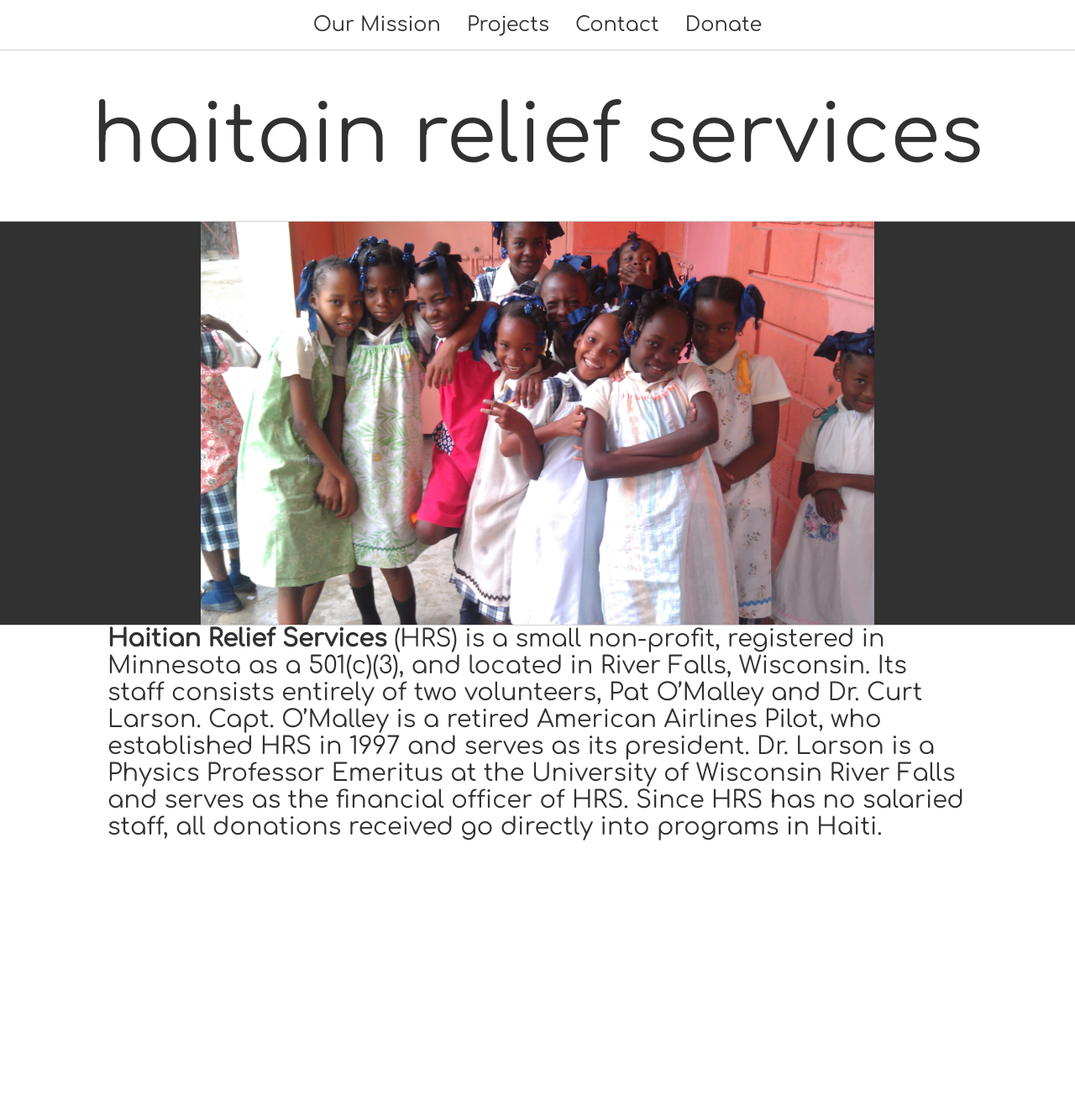
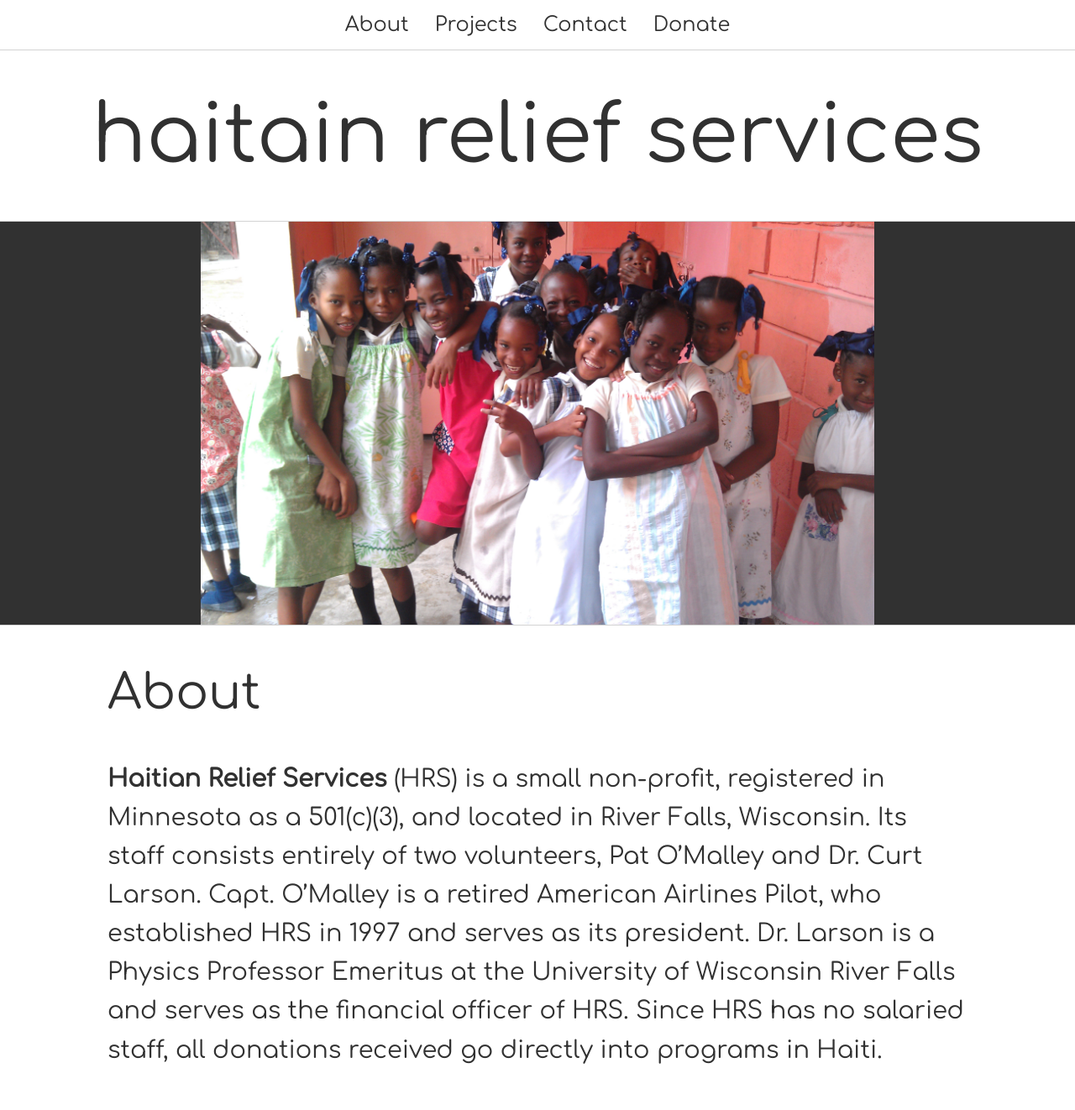
Before and after one commit to tylerschloesser/hrs-website, a Sinatra app: page / in a window 1280 px wide. Shown: the whole page at 84% size. Before the commit the page ends 1001 px from the top, so only its background shows below. Run offline with Sinatra, Linux system fonts and the light colour scheme.

Commit message:
add about section

```diff
--- a/public/style.css
+++ b/public/style.css
@@ -50,11 +50,18 @@
   max-height: 30rem;
 }
 
-#about {
-  font-size: 1.8rem;
-}
-
-#about .content {
+.section {
+  padding: 3rem 0;
   margin: 0 auto;
   width: 1024px;
 }
+
+.section .anchor {
+  font-size: 3.6rem;
+  padding-bottom: 3rem;
+}
+
+.section .content {
+  font-size: 1.8rem;
+  line-height: 160%;
+}
--- a/views/about.erb
+++ b/views/about.erb
@@ -1,3 +1,5 @@
+<div class='section'>
+  <div class='anchor'>About</div>
   <div class='content'>
     <strong>Haitian Relief Services</strong> (HRS) is a small non-profit,
     registered in Minnesota as a 501(c)(3), and located in River Falls, Wisconsin.
@@ -8,3 +10,4 @@
     and serves as the financial officer of HRS.  Since HRS has no salaried staff,
     all donations received go directly into programs in Haiti.
   </div>
+</div>
--- a/views/header.erb
+++ b/views/header.erb
@@ -1,4 +1,4 @@
-<a>Our Mission</a>
+<a>About</a>
 <a>Projects</a>
 <a>Contact</a>
 <a>Donate</a>
```
Lines whose indentation alone changed are shown as unchanged.
